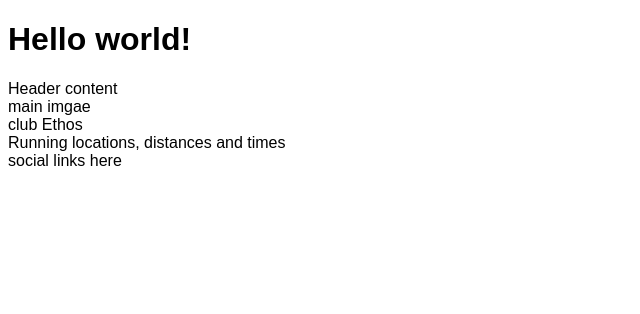
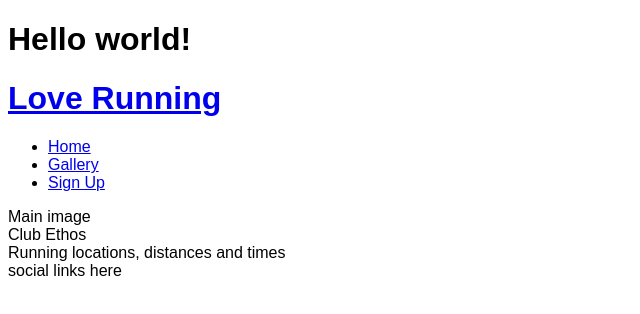
Before and after one commit to Herrlin85/love-running, a plain HTML site: page index.html in a window 1280 px wide. Shown: the whole page, without its empty margins (0-640 px from the left). Drawn offline with Linux system fonts and the light colour scheme.

Commit message:
Add basic header structure

```diff
--- a/index.html
+++ b/index.html
@@ -1,21 +1,40 @@
 <!DOCTYPE html>
 <html lang="en">
+
 <head>
     <meta charset="UTF-8">
     <meta name="viewport" content="width=device-width, initial-scale=1.0">
-    <meta name="Description" content="Love Running club for runners in Dublin, Ireland"/>
+    <meta name="Description" content="Love Running club for runners in Dublin, Ireland" />
     <meta name="keywords" content="love running, running club, ireland, dublin">
     <link rel="stylesheet" href="assets/css/style.css">
     <title>Love Running</title>
 </head>
+
 <body>
     <h1>Hello world!</h1>
-<header>Header content</header>
+    <header>
+        <a href="index.html">
+            <h1>Love Running</h1>
+        </a>
+        <nav>
+            <ul>
+                <li>
+                    <a href="index.html">Home</a>
+                </li>
+                <li>
+                    <a href="#">Gallery</a>
+                </li>
+                <li>
+                    <a href="#">Sign Up</a>
+                </li>
+            </ul>
+        </nav>
+    </header>
     <section>
-    main imgae
+        Main image
     </section>
     <section>
-    club Ethos
+        Club Ethos
     </section>
     <section>
         Running locations, distances and times
@@ -24,4 +43,5 @@
         social links here
     </footer>
 </body>
+
 </html>
```
Lines whose indentation alone changed are shown as unchanged.
